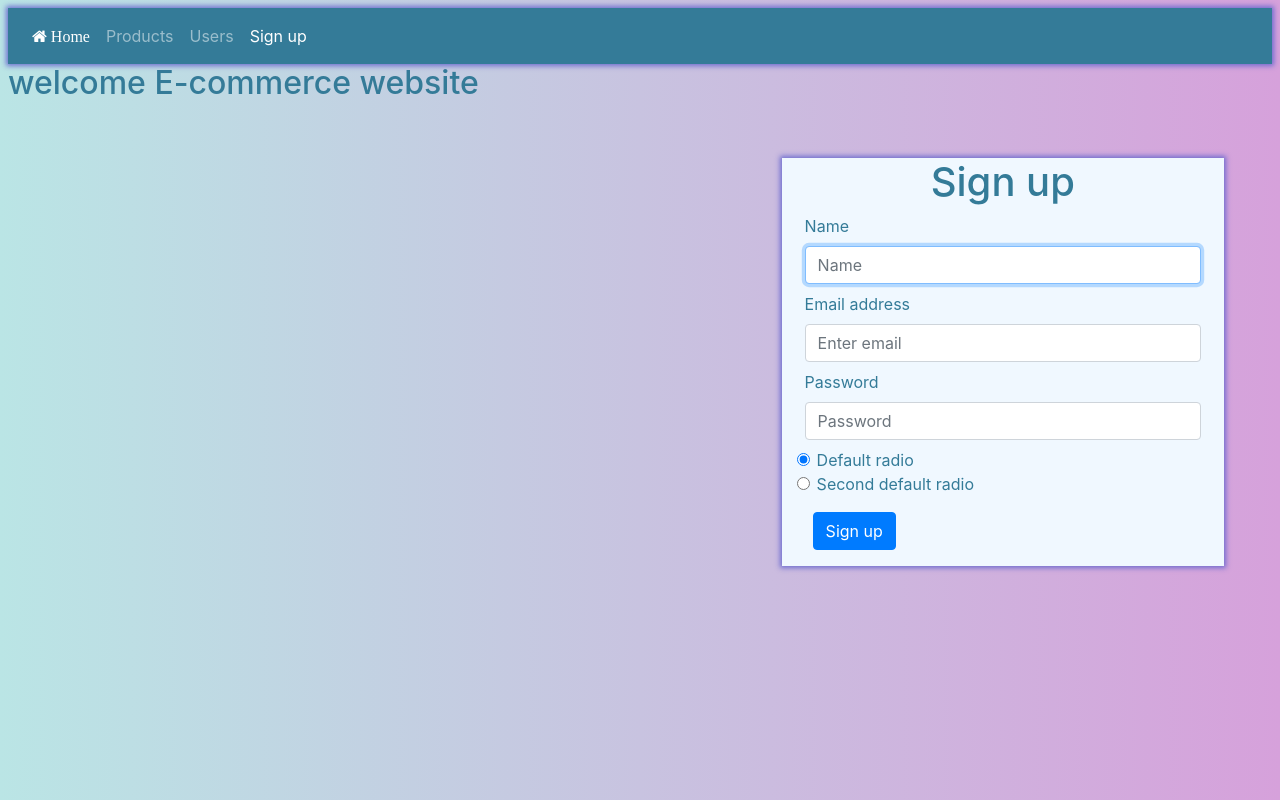
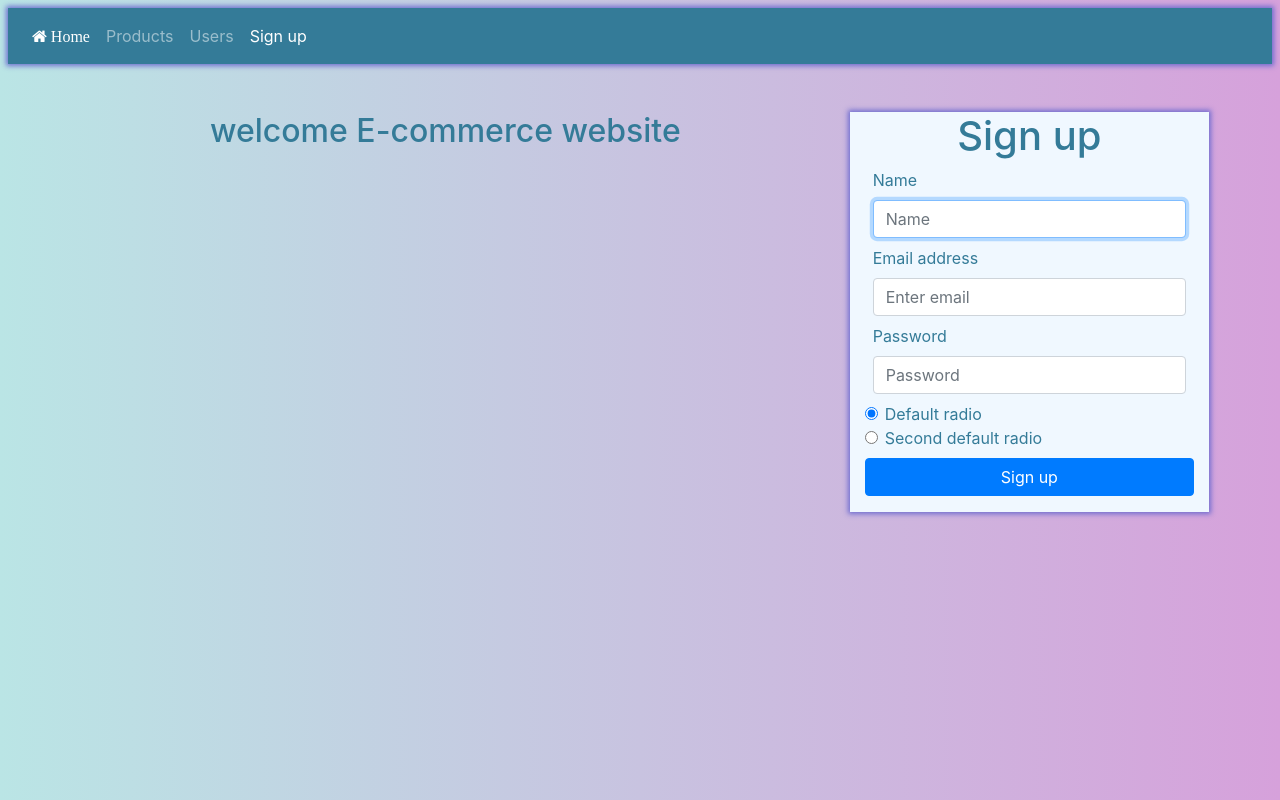
Before and after one commit to saisandeep9/ohtel, a React (Create React App) app: page /signup in a window 1280 px wide. Built offline with nearby package versions, Linux system fonts and the light colour scheme.

Commit message:
changing sign up page

```diff
--- a/src/components/signup.jsx
+++ b/src/components/signup.jsx
@@ -70,7 +70,7 @@ class Signup extends Component {
     const success = await userService.register(this.state.data);
     console.log("data", this.state.data);
     if (success) {
-      // window.location = "/";
+      window.location = "/signup";
     }
   };
 
@@ -79,10 +79,15 @@ class Signup extends Component {
 
     return (
       <div>
+        <div className="row m-5">
+          <div className="col-8 text-center">
             <h2 className>welcome E-commerce website</h2>
+          </div>
+
+          <div className="col-4">
             <div
-          className="container m-5 box  float-right "
-          style={{ width: "35%" }}
+              className="container  box  float-right "
+              // style={{ width: "0%" }}
             >
               <form onSubmit={this.handleSubmit}>
                 <h1 className="text-center"> Sign up</h1>
@@ -155,11 +160,17 @@ class Signup extends Component {
               onChange={this.handleChange}
             ></input>
           </div> */}
-
-            <button type="submit" className=" btn btn-primary m-3">
+                <center>
+                  <button
+                    type="submit"
+                    className=" btn btn-primary  btn-block mb-3 mt-2"
+                  >
                     Sign up
                   </button>
+                </center>
               </form>
+            </div>
+          </div>
         </div>
       </div>
     );
```
Lines whose indentation alone changed are shown as unchanged.
